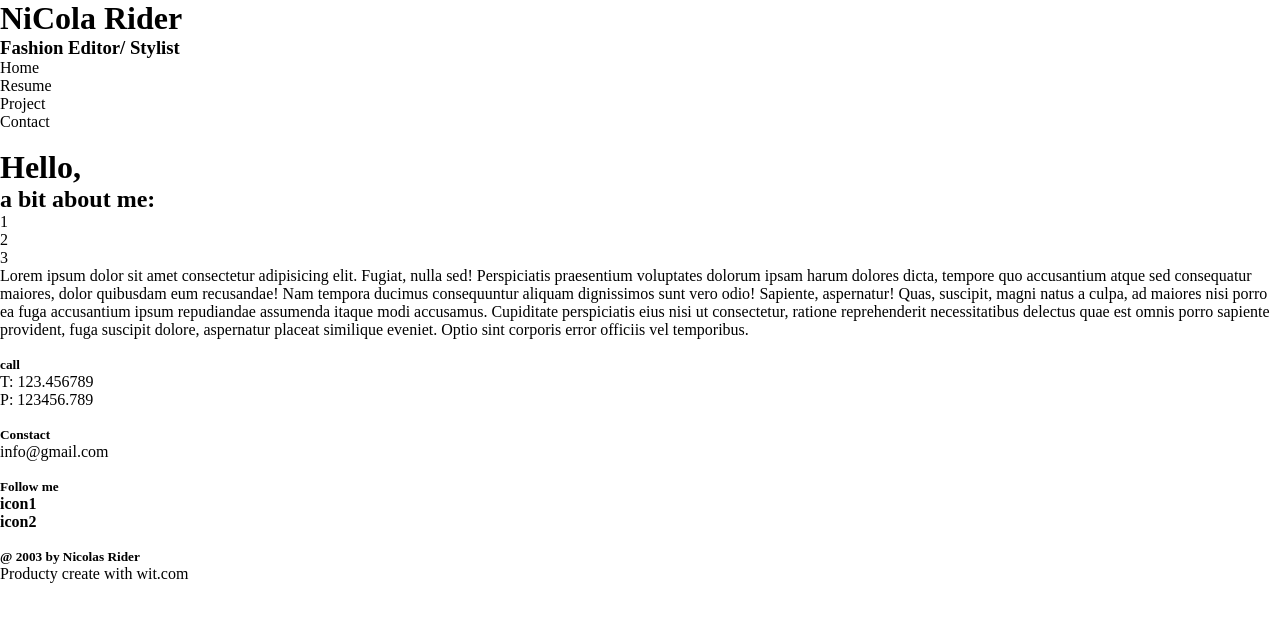
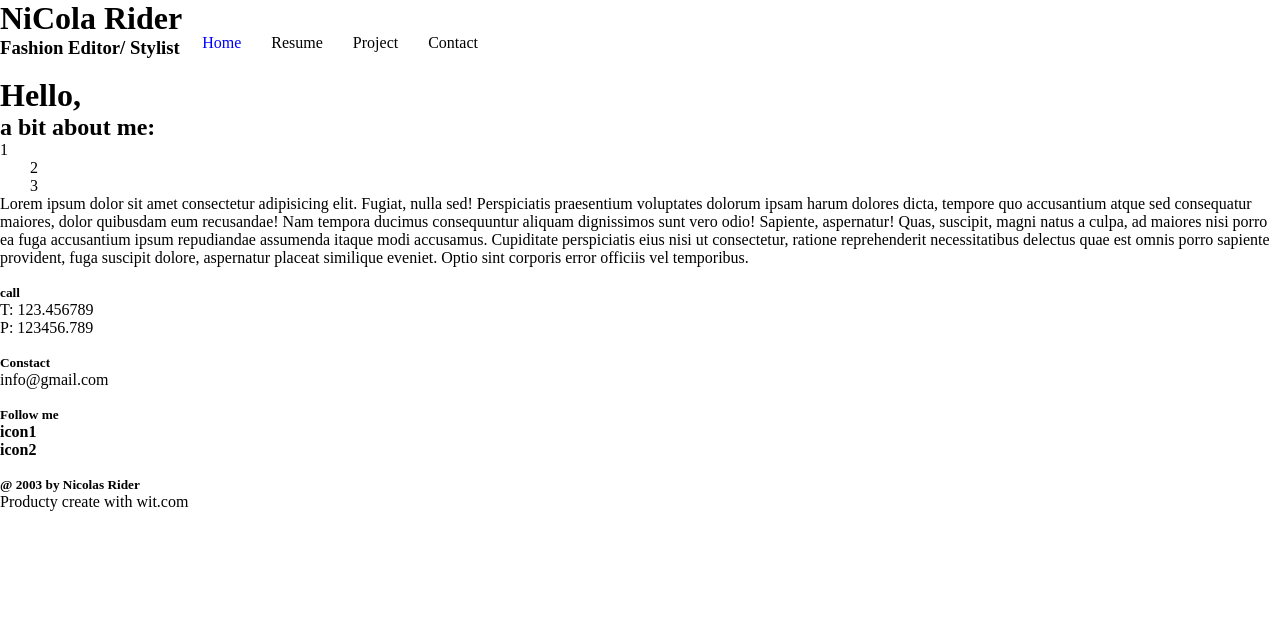
Before and after one commit to tryCod3/HTMLCSS-Rikai-Information-1, a plain HTML site: page index.html in a window 1280 px wide. Drawn offline with Linux system fonts and the light colour scheme.

Commit message:
done(header): create header

```diff
--- a/index.html
+++ b/index.html
@@ -11,14 +11,15 @@
 
 <body>
     <div id="container">
-        <header classh="header">
+        <div class="Header_Body_Wraper">
+            <header class="Header">
                 <div class="header__title">
                     <h1>NiCola Rider</h1>
                     <h3>Fashion Editor/ Stylist</h3>
                 </div>
                 <div class="header__nav">
-                <ul class="header_nav listItem">
-                    <li class="item">Home</li>
+                    <ul class="header__nav_link listItem">
+                        <li class="item itemChoise">Home</li>
                         <li class="item">Resume</li>
                         <li class="item">Project</li>
                         <li class="item">Contact</li>
@@ -39,9 +40,10 @@
                     </ul>
                     <p>
                         Lorem ipsum dolor sit amet consectetur adipisicing elit. Fugiat, nulla sed! Perspiciatis praesentium voluptates dolorum ipsam harum dolores dicta, tempore quo accusantium atque sed consequatur maiores, dolor quibusdam eum recusandae! Nam tempora ducimus
-                    consequuntur aliquam dignissimos sunt vero odio! Sapiente, aspernatur! Quas, suscipit, magni natus a culpa, ad maiores nisi porro ea fuga accusantium ipsum repudiandae assumenda itaque modi accusamus. Cupiditate perspiciatis eius nisi
-                    ut consectetur, ratione reprehenderit necessitatibus delectus quae est omnis porro sapiente provident, fuga suscipit dolore, aspernatur placeat similique eveniet. Optio sint corporis error officiis vel temporibus.
+                        consequuntur aliquam dignissimos sunt vero odio! Sapiente, aspernatur! Quas, suscipit, magni natus a culpa, ad maiores nisi porro ea fuga accusantium ipsum repudiandae assumenda itaque modi accusamus. Cupiditate perspiciatis eius
+                        nisi ut consectetur, ratione reprehenderit necessitatibus delectus quae est omnis porro sapiente provident, fuga suscipit dolore, aspernatur placeat similique eveniet. Optio sint corporis error officiis vel temporibus.
                     </p>
+                </div>
             </div>
         </div>
         <footer class="footer">
--- a/style.css
+++ b/style.css
@@ -3,3 +3,32 @@
     padding: 0;
     box-sizing: border-box;
 }
+
+ul {
+    list-style: none;
+}
+
+.itemChoise {
+    color: blue;
+}
+
+.item+.item {
+    margin-left: 30px;
+}
+
+.Header_Body_Wraper {}
+
+.Header {
+    display: flex;
+}
+
+.header__nav_link {
+    display: flex;
+    height: 25px;
+}
+
+.header__nav {
+    display: flex;
+    align-items: end;
+    margin-left: 20px;
+}
```
Lines whose indentation alone changed are shown as unchanged.
